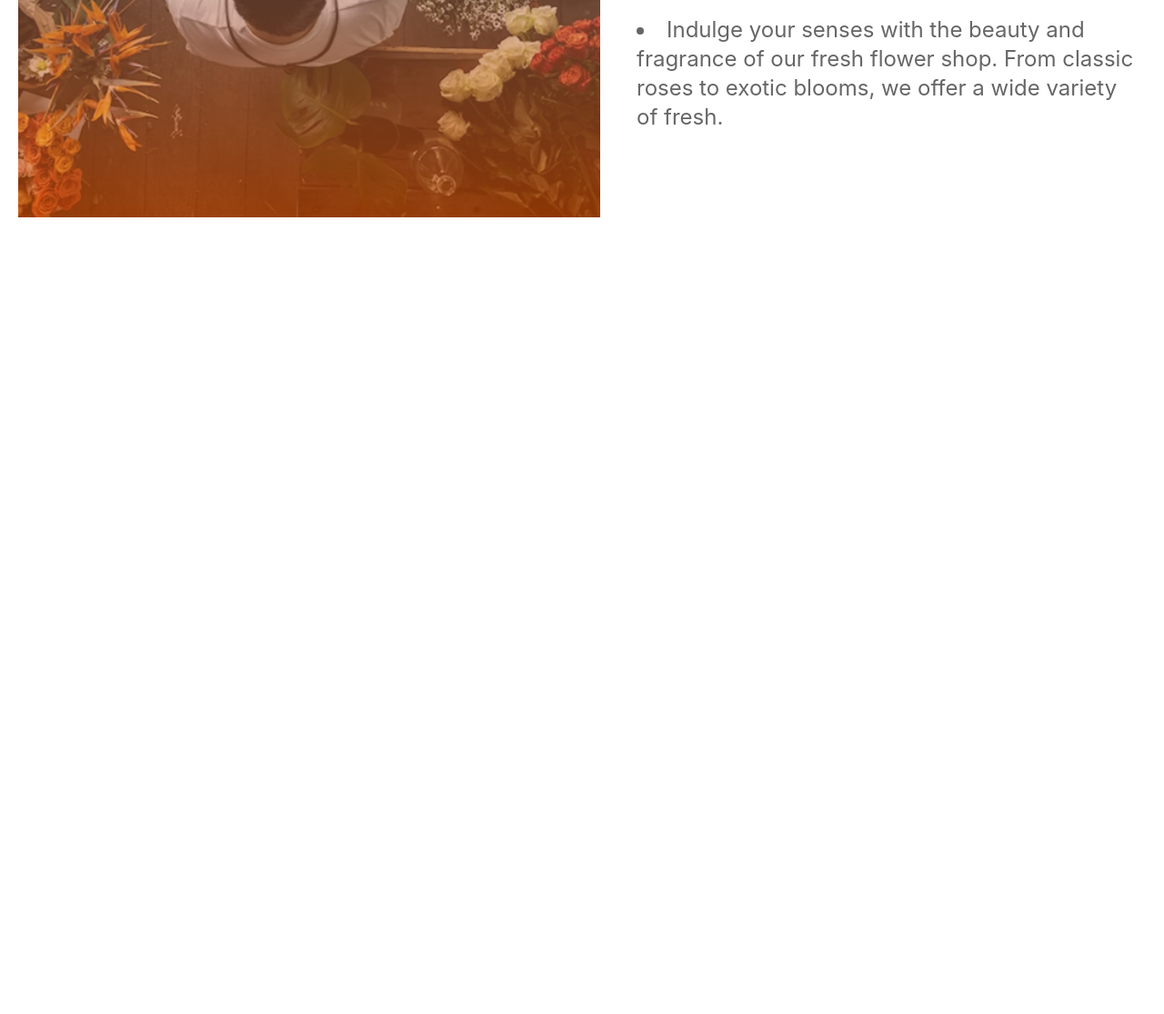
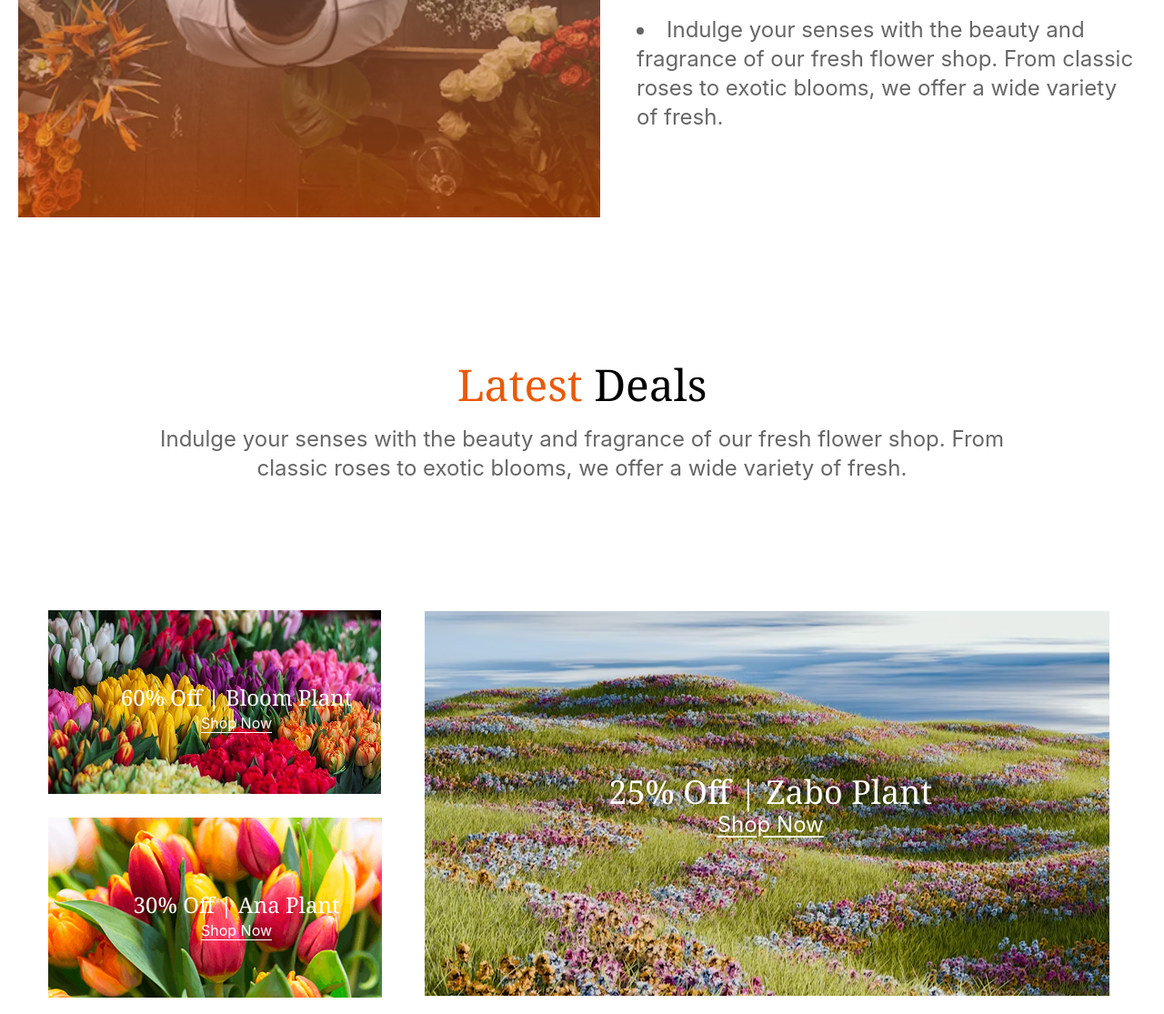
Before and after one commit to nomankhan323/flowers, a plain HTML site: page index.html in a window 1280 px wide. Shown: the part 2564-3679 px from the top of the page at 91% size. Before the commit the page ends 2803 px from the top, so only its background shows below. Drawn offline with nearby package versions, Linux system fonts and the light colour scheme.

Commit message:
latest deal section added

```diff
--- a/index.html
+++ b/index.html
@@ -7,6 +7,17 @@
     <title>Flower-Shop</title>
     <link rel="stylesheet" href="style.css">
     <style>
+        .bg-img {
+            background-image: url(deal-bloom.png);
+        }
+
+        .bg-img2 {
+            background-image: url(deal-ana.png);
+        }
+
+        .bg-img3 {
+            background-image: url(deal-zabo.png);
+        }
     </style>
 </head>
 <script src="https://cdn.jsdelivr.net/npm/@tailwindcss/browser@4"></script>
@@ -154,7 +165,7 @@
         </section>
 
         <!-- Flower Lover -->
-        <section class="flex items-center justify-around">
+        <section class="flex items-center justify-around mb-40">
             <div>
                 <img class="relative w-160" src="flower-store.png" alt="">
                 <div class="absolute -mt-200 ml-115">
@@ -183,6 +194,38 @@
                 </p>
             </div>
         </section>
+
+        <!-- Latest Deal -->
+        <section class="justify-items-center text-center">
+            <h2 class="noto-serif font-bold text-5xl mb-5"> <span class="text-[#E95A08]">Latest</span> Deals</h2>
+            <p class="text-[#666666] inter-font text-2xl mb-35">Indulge your senses with the beauty and fragrance of our
+                fresh
+                flower
+                shop. From <br>classic roses to exotic
+                blooms, we offer a wide variety of fresh.</p>
+            <div class="flex">
+                <div>
+                    <div class="bg-img bg-no-repeat mb-3">
+                        <div class="p-20 text-white">
+                            <h4 class="noto-serif font-bold text-2xl">60% Off | Bloom Plant</h4>
+                            <p class="underline underline-offset-4 inter-font font-semibold text-1xl">Shop Now</p>
+                        </div>
+                    </div>
+                    <div class="bg-img2 bg-no-repeat">
+                        <div class="p-20 text-white">
+                            <h4 class="noto-serif font-bold text-2xl">30% Off | Ana Plant</h4>
+                            <p class="underline underline-offset-4 inter-font font-semibold text-1xl">Shop Now</p>
+                        </div>
+                    </div>
+                </div>
+                <div class="bg-img3 bg-no-repeat w-190">
+                    <div class="p-20 text-white py-45">
+                        <h4 class="noto-serif font-bold text-4xl">25% Off | Zabo Plant</h4>
+                        <p class="underline underline-offset-4 inter-font font-semibold text-2xl">Shop Now</p>
+                    </div>
+                </div>
+            </div>
+        </section>
     </main>
 
     <footer>
```
